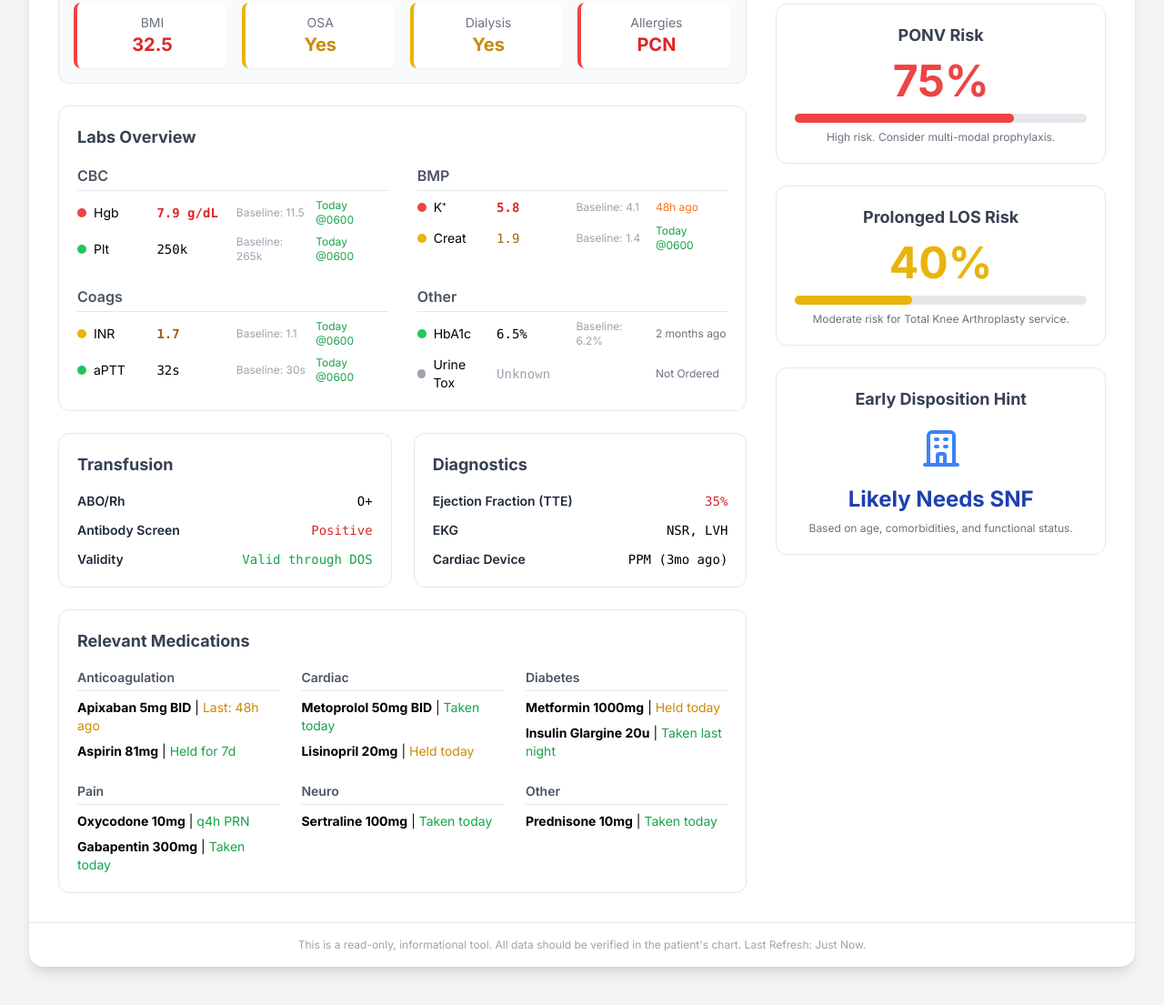
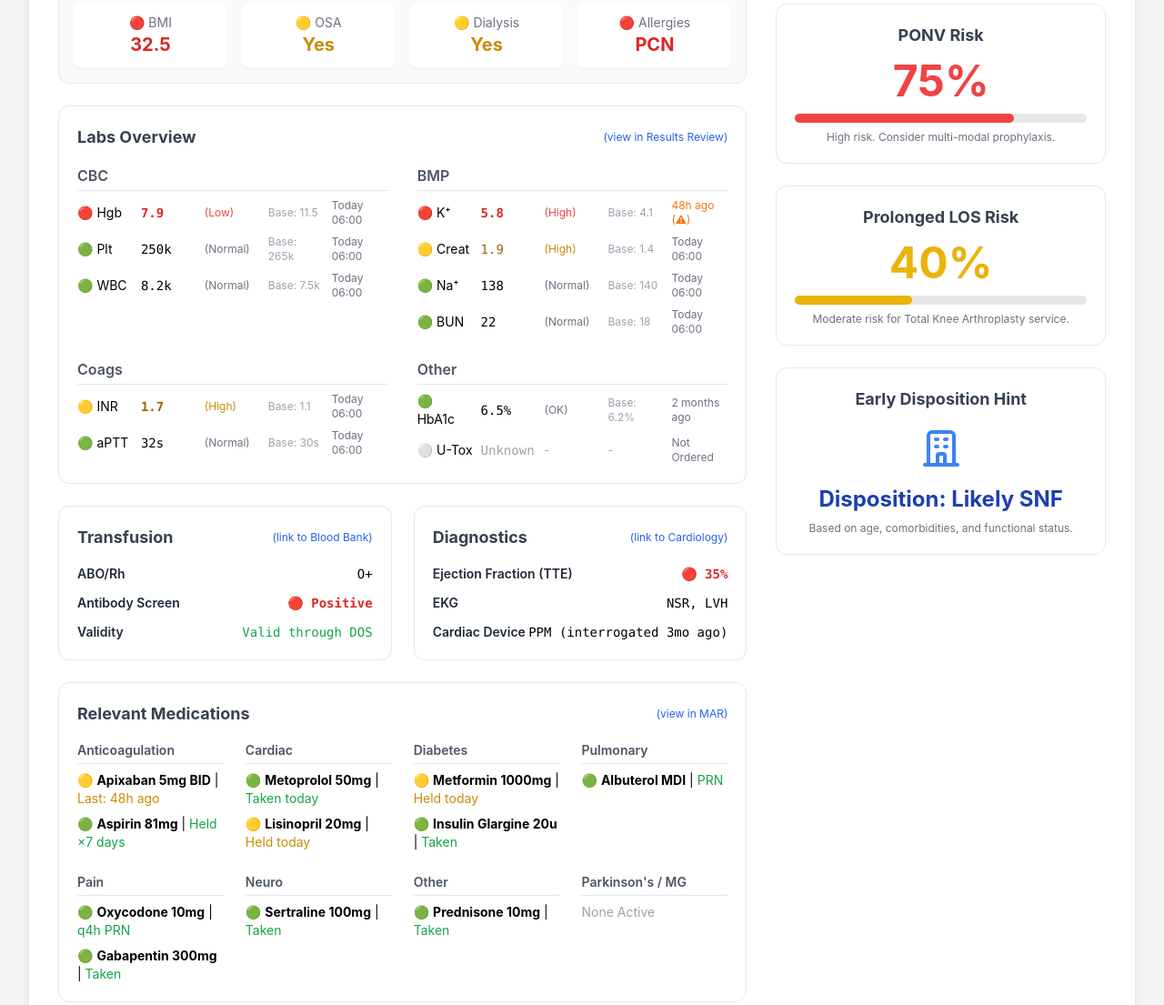
Before and after one commit to makehealthcaregreatagain/qiucka, a plain HTML site: page index.html in a window 1280 px wide. Shown: the part 230-1335 px from the top of the page at 91% size. Drawn offline with nearby package versions, Linux system fonts and the light colour scheme.

Commit message:
Update index.html

```diff
--- a/index.html
+++ b/index.html
@@ -5,7 +5,7 @@
     <meta name="viewport" content="width=device-width, initial-scale=1.0">
     <title>Anesthesia Safety Card</title>
     <script src="https://cdn.tailwindcss.com"></script>
-    <link href="https://fonts.googleapis.com/css2?family=Inter:wght@400;500;600;700&display=swap" rel="stylesheet">
+    <link href="https://fonts.googleapis.com/css2?family/Inter:wght@400;500;600;700&display=swap" rel="stylesheet">
     <style>
         body {
             font-family: 'Inter', sans-serif;
@@ -38,21 +38,21 @@
                 <!-- Card: Key Clinical Flags & Status -->
                 <div class="bg-gray-50 rounded-xl border border-gray-200 p-4">
                     <h3 class="font-bold text-lg text-gray-700 mb-4 px-1">Key Status</h3>
-                    <div class="grid grid-cols-2 sm:grid-cols-3 md:grid-cols-4 gap-4 text-center">
-                        <div class="bg-white p-3 rounded-lg shadow-sm border-l-4 border-red-500">
-                            <p class="text-sm text-gray-500">BMI</p>
+                    <div class="grid grid-cols-2 sm:grid-cols-4 gap-4 text-center">
+                        <div class="bg-white p-3 rounded-lg shadow-sm">
+                            <p class="text-sm text-gray-500 flex items-center justify-center"><span class="mr-1">🔴</span> BMI</p>
                             <p class="text-xl font-bold text-red-600">32.5</p>
                         </div>
-                        <div class="bg-white p-3 rounded-lg shadow-sm border-l-4 border-yellow-500">
-                            <p class="text-sm text-gray-500">OSA</p>
+                        <div class="bg-white p-3 rounded-lg shadow-sm">
+                            <p class="text-sm text-gray-500 flex items-center justify-center"><span class="mr-1">🟡</span> OSA</p>
                             <p class="text-xl font-bold text-yellow-600">Yes</p>
                         </div>
-                        <div class="bg-white p-3 rounded-lg shadow-sm border-l-4 border-yellow-500">
-                            <p class="text-sm text-gray-500">Dialysis</p>
+                        <div class="bg-white p-3 rounded-lg shadow-sm">
+                            <p class="text-sm text-gray-500 flex items-center justify-center"><span class="mr-1">🟡</span> Dialysis</p>
                             <p class="text-xl font-bold text-yellow-600">Yes</p>
                         </div>
-                         <div class="bg-white p-3 rounded-lg shadow-sm border-l-4 border-red-500">
-                            <p class="text-sm text-gray-500">Allergies</p>
+                         <div class="bg-white p-3 rounded-lg shadow-sm">
+                            <p class="text-sm text-gray-500 flex items-center justify-center"><span class="mr-1">🔴</span> Allergies</p>
                             <p class="text-xl font-bold text-red-600">PCN</p>
                         </div>
                     </div>
@@ -60,76 +60,108 @@
 
                 <!-- Card: Labs -->
                 <div class="bg-white rounded-xl border border-gray-200 p-5">
-                    <h3 class="font-bold text-lg text-gray-700 mb-4">Labs Overview</h3>
+                    <h3 class="font-bold text-lg text-gray-700 mb-4 flex justify-between items-center">
+                        <span>Labs Overview</span>
+                        <a href="#" class="text-xs text-blue-600 hover:underline font-normal">(view in Results Review)</a>
+                    </h3>
                     <div class="grid grid-cols-1 xl:grid-cols-2 gap-x-8 gap-y-6">
                         <!-- Lab Group -->
                         <div>
                             <p class="font-semibold text-gray-600 mb-2 border-b pb-1">CBC</p>
-                            <ul class="space-y-2">
-                                <li class="grid grid-cols-4 gap-2 text-sm items-center">
-                                    <span class="col-span-1 flex items-center"><span class="w-2.5 h-2.5 bg-red-500 rounded-full mr-2"></span>Hgb</span>
-                                    <span class="font-mono text-red-600 font-semibold">7.9 g/dL</span>
-                                    <span class="text-xs text-gray-400">Baseline: 11.5</span>
-                                    <span class="text-xs text-green-600">Today @0600</span>
+                            <ul class="space-y-2 text-sm">
+                                <li class="grid grid-cols-5 gap-2 items-center">
+                                    <span class="col-span-1 flex items-center">🔴 Hgb</span>
+                                    <span class="font-mono text-red-600 font-semibold">7.9</span>
+                                    <span class="text-xs text-red-500">(Low)</span>
+                                    <span class="text-xs text-gray-400">Base: 11.5</span>
+                                    <span class="text-xs text-gray-500">Today 06:00</span>
                                 </li>
-                                <li class="grid grid-cols-4 gap-2 text-sm items-center">
-                                    <span class="col-span-1 flex items-center"><span class="w-2.5 h-2.5 bg-green-500 rounded-full mr-2"></span>Plt</span>
+                                 <li class="grid grid-cols-5 gap-2 items-center">
+                                    <span class="col-span-1 flex items-center">🟢 Plt</span>
                                     <span class="font-mono">250k</span>
-                                    <span class="text-xs text-gray-400">Baseline: 265k</span>
-                                    <span class="text-xs text-green-600">Today @0600</span>
+                                    <span class="text-xs text-gray-500">(Normal)</span>
+                                    <span class="text-xs text-gray-400">Base: 265k</span>
+                                    <span class="text-xs text-gray-500">Today 06:00</span>
+                                </li>
+                                <li class="grid grid-cols-5 gap-2 items-center">
+                                    <span class="col-span-1 flex items-center">🟢 WBC</span>
+                                    <span class="font-mono">8.2k</span>
+                                    <span class="text-xs text-gray-500">(Normal)</span>
+                                    <span class="text-xs text-gray-400">Base: 7.5k</span>
+                                    <span class="text-xs text-gray-500">Today 06:00</span>
                                 </li>
                             </ul>
                         </div>
                         <!-- Lab Group -->
                         <div>
                             <p class="font-semibold text-gray-600 mb-2 border-b pb-1">BMP</p>
-                            <ul class="space-y-2">
-                                <li class="grid grid-cols-4 gap-2 text-sm items-center">
-                                    <span class="col-span-1 flex items-center"><span class="w-2.5 h-2.5 bg-red-500 rounded-full mr-2"></span>K⁺</span>
+                            <ul class="space-y-2 text-sm">
+                                <li class="grid grid-cols-5 gap-2 items-center">
+                                    <span class="col-span-1 flex items-center">🔴 K⁺</span>
                                     <span class="font-mono text-red-600 font-semibold">5.8</span>
-                                    <span class="text-xs text-gray-400">Baseline: 4.1</span>
-                                    <span class="text-xs text-orange-500">48h ago</span>
+                                    <span class="text-xs text-red-500">(High)</span>
+                                    <span class="text-xs text-gray-400">Base: 4.1</span>
+                                    <span class="text-xs text-orange-500">48h ago (⚠)</span>
                                 </li>
-                                <li class="grid grid-cols-4 gap-2 text-sm items-center">
-                                    <span class="col-span-1 flex items-center"><span class="w-2.5 h-2.5 bg-yellow-500 rounded-full mr-2"></span>Creat</span>
+                                <li class="grid grid-cols-5 gap-2 items-center">
+                                    <span class="col-span-1 flex items-center">🟡 Creat</span>
                                     <span class="font-mono text-yellow-700">1.9</span>
-                                    <span class="text-xs text-gray-400">Baseline: 1.4</span>
-                                    <span class="text-xs text-green-600">Today @0600</span>
+                                    <span class="text-xs text-yellow-600">(High)</span>
+                                    <span class="text-xs text-gray-400">Base: 1.4</span>
+                                    <span class="text-xs text-gray-500">Today 06:00</span>
+                                </li>
+                                 <li class="grid grid-cols-5 gap-2 items-center">
+                                    <span class="col-span-1 flex items-center">🟢 Na⁺</span>
+                                    <span class="font-mono">138</span>
+                                    <span class="text-xs text-gray-500">(Normal)</span>
+                                    <span class="text-xs text-gray-400">Base: 140</span>
+                                    <span class="text-xs text-gray-500">Today 06:00</span>
+                                </li>
+                                 <li class="grid grid-cols-5 gap-2 items-center">
+                                    <span class="col-span-1 flex items-center">🟢 BUN</span>
+                                    <span class="font-mono">22</span>
+                                    <span class="text-xs text-gray-500">(Normal)</span>
+                                    <span class="text-xs text-gray-400">Base: 18</span>
+                                    <span class="text-xs text-gray-500">Today 06:00</span>
                                 </li>
                             </ul>
                         </div>
                         <!-- Lab Group -->
                         <div>
                             <p class="font-semibold text-gray-600 mb-2 border-b pb-1">Coags</p>
-                            <ul class="space-y-2">
-                                <li class="grid grid-cols-4 gap-2 text-sm items-center">
-                                    <span class="col-span-1 flex items-center"><span class="w-2.5 h-2.5 bg-yellow-500 rounded-full mr-2"></span>INR</span>
+                            <ul class="space-y-2 text-sm">
+                                <li class="grid grid-cols-5 gap-2 items-center">
+                                    <span class="col-span-1 flex items-center">🟡 INR</span>
                                     <span class="font-mono text-yellow-700 font-semibold">1.7</span>
-                                    <span class="text-xs text-gray-400">Baseline: 1.1</span>
-                                    <span class="text-xs text-green-600">Today @0600</span>
+                                    <span class="text-xs text-yellow-600">(High)</span>
+                                    <span class="text-xs text-gray-400">Base: 1.1</span>
+                                    <span class="text-xs text-gray-500">Today 06:00</span>
                                 </li>
-                                <li class="grid grid-cols-4 gap-2 text-sm items-center">
-                                    <span class="col-span-1 flex items-center"><span class="w-2.5 h-2.5 bg-green-500 rounded-full mr-2"></span>aPTT</span>
+                                <li class="grid grid-cols-5 gap-2 items-center">
+                                    <span class="col-span-1 flex items-center">🟢 aPTT</span>
                                     <span class="font-mono">32s</span>
-                                    <span class="text-xs text-gray-400">Baseline: 30s</span>
-                                    <span class="text-xs text-green-600">Today @0600</span>
+                                    <span class="text-xs text-gray-500">(Normal)</span>
+                                    <span class="text-xs text-gray-400">Base: 30s</span>
+                                    <span class="text-xs text-gray-500">Today 06:00</span>
                                 </li>
                             </ul>
                         </div>
                         <!-- Lab Group -->
                         <div>
                             <p class="font-semibold text-gray-600 mb-2 border-b pb-1">Other</p>
-                             <ul class="space-y-2">
-                                <li class="grid grid-cols-4 gap-2 text-sm items-center">
-                                    <span class="col-span-1 flex items-center"><span class="w-2.5 h-2.5 bg-green-500 rounded-full mr-2"></span>HbA1c</span>
+                             <ul class="space-y-2 text-sm">
+                                <li class="grid grid-cols-5 gap-2 items-center">
+                                    <span class="col-span-1 flex items-center">🟢 HbA1c</span>
                                     <span class="font-mono">6.5%</span>
-                                    <span class="text-xs text-gray-400">Baseline: 6.2%</span>
+                                    <span class="text-xs text-gray-500">(OK)</span>
+                                    <span class="text-xs text-gray-400">Base: 6.2%</span>
                                     <span class="text-xs text-gray-500">2 months ago</span>
                                 </li>
-                                 <li class="grid grid-cols-4 gap-2 text-sm items-center">
-                                    <span class="col-span-1 flex items-center"><span class="w-2.5 h-2.5 bg-gray-400 rounded-full mr-2"></span>Urine Tox</span>
+                                 <li class="grid grid-cols-5 gap-2 items-center">
+                                    <span class="col-span-1 flex items-center">⚪️ U-Tox</span>
                                     <span class="font-mono text-gray-400">Unknown</span>
-                                    <span class="text-xs text-gray-400"></span>
+                                    <span class="text-xs text-gray-400">-</span>
+                                    <span class="text-xs text-gray-400">-</span>
                                     <span class="text-xs text-gray-500">Not Ordered</span>
                                 </li>
                             </ul>
@@ -140,7 +172,10 @@
                 <!-- Card: Transfusion & Diagnostics -->
                 <div class="grid grid-cols-1 md:grid-cols-2 gap-6">
                     <div class="bg-white rounded-xl border border-gray-200 p-5">
-                        <h3 class="font-bold text-lg text-gray-700 mb-4">Transfusion</h3>
+                         <h3 class="font-bold text-lg text-gray-700 mb-4 flex justify-between items-center">
+                            <span>Transfusion</span>
+                            <a href="#" class="text-xs text-blue-600 hover:underline font-normal">(link to Blood Bank)</a>
+                        </h3>
                         <ul class="space-y-3">
                             <li class="flex justify-between items-center text-sm">
                                 <span class="font-semibold text-gray-800">ABO/Rh</span>
@@ -148,7 +183,7 @@
                             </li>
                              <li class="flex justify-between items-center text-sm">
                                 <span class="font-semibold text-gray-800">Antibody Screen</span>
-                                <span class="font-mono text-red-600">Positive</span>
+                                <span class="font-mono text-red-600 font-semibold">🔴 Positive</span>
                             </li>
                             <li class="flex justify-between items-center text-sm">
                                 <span class="font-semibold text-gray-800">Validity</span>
@@ -157,11 +192,14 @@
                         </ul>
                     </div>
                     <div class="bg-white rounded-xl border border-gray-200 p-5">
-                        <h3 class="font-bold text-lg text-gray-700 mb-4">Diagnostics</h3>
+                        <h3 class="font-bold text-lg text-gray-700 mb-4 flex justify-between items-center">
+                            <span>Diagnostics</span>
+                             <a href="#" class="text-xs text-blue-600 hover:underline font-normal">(link to Cardiology)</a>
+                        </h3>
                          <ul class="space-y-3">
                             <li class="flex justify-between items-center text-sm">
                                 <span class="font-semibold text-gray-800">Ejection Fraction (TTE)</span>
-                                <span class="font-mono text-red-600">35%</span>
+                                <span class="font-mono text-red-600 font-semibold">🔴 35%</span>
                             </li>
                              <li class="flex justify-between items-center text-sm">
                                 <span class="font-semibold text-gray-800">EKG</span>
@@ -169,7 +207,7 @@
                             </li>
                              <li class="flex justify-between items-center text-sm">
                                 <span class="font-semibold text-gray-800">Cardiac Device</span>
-                                <span class="font-mono">PPM (3mo ago)</span>
+                                <span class="font-mono">PPM (interrogated 3mo ago)</span>
                             </li>
                         </ul>
                     </div>
@@ -177,46 +215,61 @@
 
                 <!-- Card: Medications -->
                 <div class="bg-white rounded-xl border border-gray-200 p-5">
-                    <h3 class="font-bold text-lg text-gray-700 mb-4">Relevant Medications</h3>
-                    <div class="grid grid-cols-1 sm:grid-cols-2 lg:grid-cols-3 gap-6 text-sm">
+                    <h3 class="font-bold text-lg text-gray-700 mb-4 flex justify-between items-center">
+                        <span>Relevant Medications</span>
+                        <a href="#" class="text-xs text-blue-600 hover:underline font-normal">(view in MAR)</a>
+                    </h3>
+                    <div class="grid grid-cols-1 sm:grid-cols-2 lg:grid-cols-4 gap-6 text-sm">
                         <div>
                             <p class="font-semibold text-gray-600 mb-2 border-b pb-1">Anticoagulation</p>
                             <ul class="space-y-2">
-                                <li><strong>Apixaban 5mg BID</strong> | <span class="text-yellow-600">Last: 48h ago</span></li>
-                                <li><strong>Aspirin 81mg</strong> | <span class="text-green-600">Held for 7d</span></li>
+                                <li>🟡 <strong>Apixaban 5mg BID</strong> | <span class="text-yellow-600">Last: 48h ago</span></li>
+                                <li>🟢 <strong>Aspirin 81mg</strong> | <span class="text-green-600">Held ×7 days</span></li>
                             </ul>
                         </div>
                         <div>
                             <p class="font-semibold text-gray-600 mb-2 border-b pb-1">Cardiac</p>
                             <ul class="space-y-2">
-                                <li><strong>Metoprolol 50mg BID</strong> | <span class="text-green-600">Taken today</span></li>
-                                <li><strong>Lisinopril 20mg</strong> | <span class="text-yellow-600">Held today</span></li>
+                                <li>🟢 <strong>Metoprolol 50mg</strong> | <span class="text-green-600">Taken today</span></li>
+                                <li>🟡 <strong>Lisinopril 20mg</strong> | <span class="text-yellow-600">Held today</span></li>
                             </ul>
                         </div>
                         <div>
                             <p class="font-semibold text-gray-600 mb-2 border-b pb-1">Diabetes</p>
                             <ul class="space-y-2">
-                                <li><strong>Metformin 1000mg</strong> | <span class="text-yellow-600">Held today</span></li>
-                                <li><strong>Insulin Glargine 20u</strong> | <span class="text-green-600">Taken last night</span></li>
+                                <li>🟡 <strong>Metformin 1000mg</strong> | <span class="text-yellow-600">Held today</span></li>
+                                <li>🟢 <strong>Insulin Glargine 20u</strong> | <span class="text-green-600">Taken</span></li>
+                            </ul>
+                        </div>
+                         <div>
+                            <p class="font-semibold text-gray-600 mb-2 border-b pb-1">Pulmonary</p>
+                            <ul class="space-y-2">
+                                <li>🟢 <strong>Albuterol MDI</strong> | <span class="text-green-600">PRN</span></li>
                             </ul>
                         </div>
                         <div>
                             <p class="font-semibold text-gray-600 mb-2 border-b pb-1">Pain</p>
                             <ul class="space-y-2">
-                                <li><strong>Oxycodone 10mg</strong> | <span class="text-green-600">q4h PRN</span></li>
-                                <li><strong>Gabapentin 300mg</strong> | <span class="text-green-600">Taken today</span></li>
+                                <li>🟢 <strong>Oxycodone 10mg</strong> | <span class="text-green-600">q4h PRN</span></li>
+                                <li>🟢 <strong>Gabapentin 300mg</strong> | <span class="text-green-600">Taken</span></li>
                             </ul>
                         </div>
                          <div>
                             <p class="font-semibold text-gray-600 mb-2 border-b pb-1">Neuro</p>
                             <ul class="space-y-2">
-                                <li><strong>Sertraline 100mg</strong> | <span class="text-green-600">Taken today</span></li>
+                                <li>🟢 <strong>Sertraline 100mg</strong> | <span class="text-green-600">Taken</span></li>
                             </ul>
                         </div>
                         <div>
                             <p class="font-semibold text-gray-600 mb-2 border-b pb-1">Other</p>
                             <ul class="space-y-2">
-                                <li><strong>Prednisone 10mg</strong> | <span class="text-green-600">Taken today</span></li>
+                                <li>🟢 <strong>Prednisone 10mg</strong> | <span class="text-green-600">Taken</span></li>
+                            </ul>
+                        </div>
+                        <div>
+                            <p class="font-semibold text-gray-600 mb-2 border-b pb-1">Parkinson's / MG</p>
+                            <ul class="space-y-2 text-gray-400">
+                                <li>None Active</li>
                             </ul>
                         </div>
                     </div>
@@ -254,7 +307,7 @@
                     <div class="flex justify-center items-center my-4">
                          <svg class="w-12 h-12 text-blue-500" fill="none" stroke="currentColor" viewBox="0 0 24 24" xmlns="http://www.w3.org/2000/svg"><path stroke-linecap="round" stroke-linejoin="round" stroke-width="2" d="M19 21V5a2 2 0 00-2-2H7a2 2 0 00-2 2v16m14 0h2m-2 0h-5m-9 0H3m2 0h5M9 7h1m-1 4h1m4-4h1m-1 4h1m-5 10v-5a1 1 0 011-1h2a1 1 0 011 1v5m-4 0h4"></path></svg>
                     </div>
-                    <p class="text-2xl font-bold text-blue-800">Likely Needs SNF</p>
+                    <p class="text-2xl font-bold text-blue-800">Disposition: Likely SNF</p>
                     <p class="text-xs text-gray-500 mt-2">Based on age, comorbidities, and functional status.</p>
                 </div>
 
```
